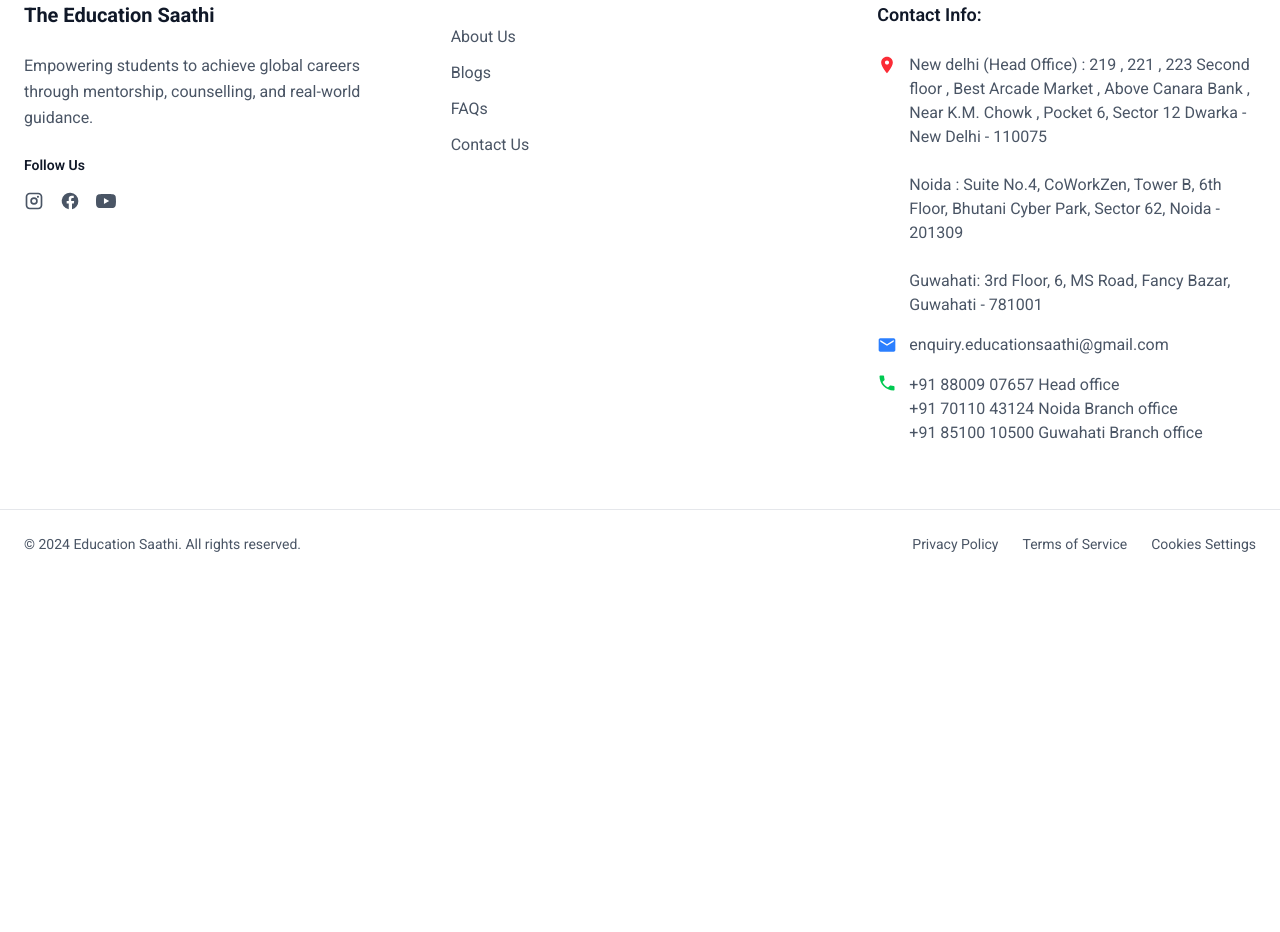
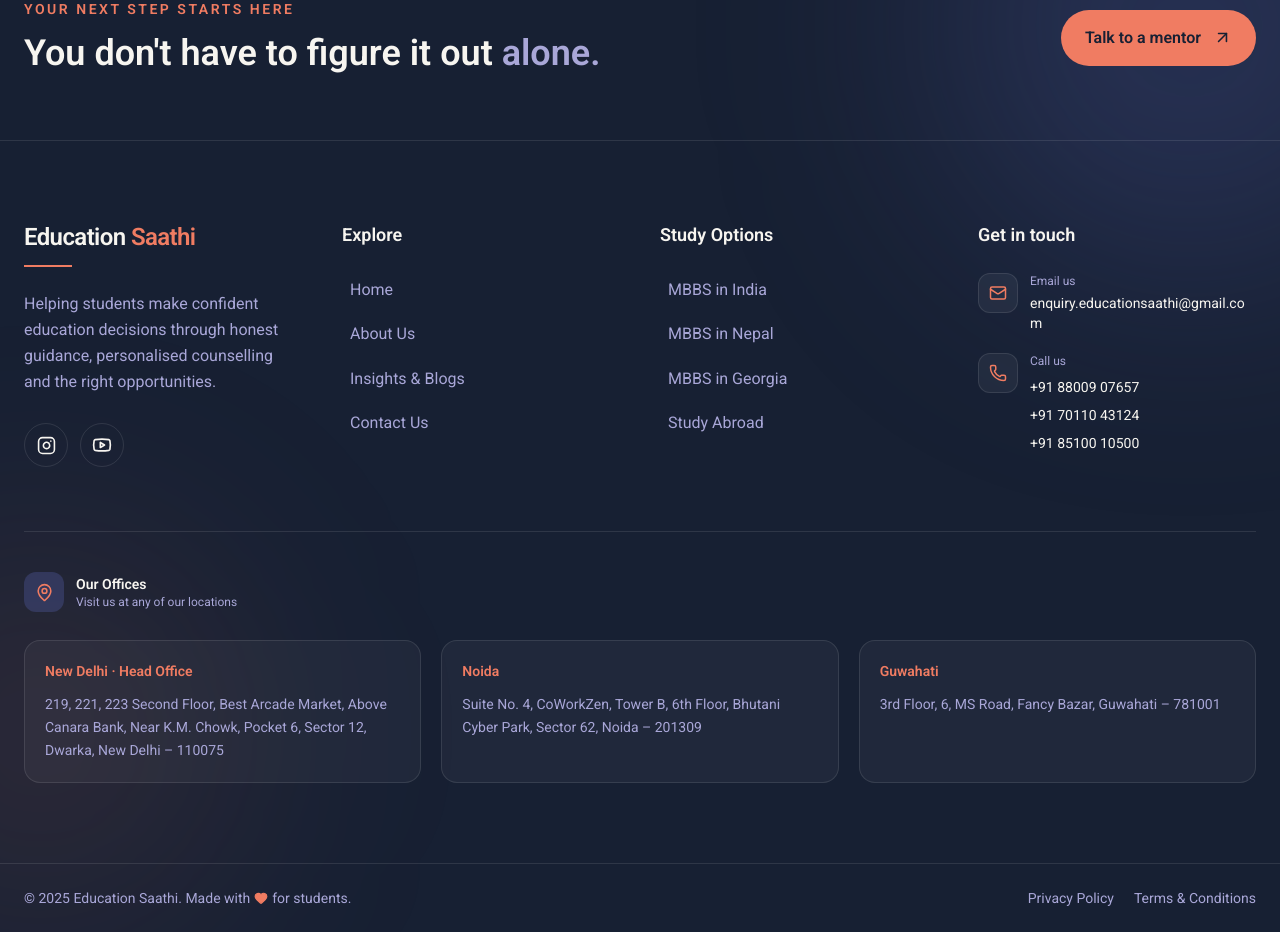
Before and after one commit to educationmentor/educationmentor, a React (Vite) app in the folder client/: page /blogs in a window 1280 px wide. Shown: the part 2320-3252 px from the top of the page. Before the commit the page ends 2898 px from the top, so only its background shows below. Built offline with nearby package versions, Linux system fonts and the light colour scheme.

Commit message:
change footer

```diff
--- a/client/src/components/Footer.jsx
+++ b/client/src/components/Footer.jsx
@@ -1,155 +1,425 @@
-import React from 'react'
+import React from "react";
+import {
+  Instagram,
+  Youtube,
+  Mail,
+  Phone,
+  MapPin,
+  ArrowUpRight,
+  Heart,
+} from "lucide-react";
 
 const Footer = () => {
+  const scrollToSection = (id) => {
+    const element = document.getElementById(id);
+
+    if (element) {
+      element.scrollIntoView({
+        behavior: "smooth",
+        block: "start",
+      });
+    }
+  };
+
   return (
-    <footer className="bg-white border-t-2 border-gray-200">
-      {/* Main Footer Content */}
-      <div className="max-w-7xl mx-auto px-6 py-16">
-        <div className="grid grid-cols-1 md:grid-cols-3 gap-12">
+    <footer className="relative overflow-hidden bg-[#172033] text-[#F7F5F0]">
 
-          {/* Left Section - Brand */}
-          <div className="space-y-6">
-            <h3 className="text-xl font-bold text-gray-900">
-              The Education Saathi
-            </h3>
-            <p className="text-gray-600 leading-relaxed">
-              Empowering students to achieve global careers through mentorship, counselling, and real-world guidance.
+      {/* Background decorations */}
+      <div className="absolute -top-40 -right-40 w-[500px] h-[500px] rounded-full bg-[#5964B5]/25 blur-[120px]" />
+
+      <div className="absolute bottom-0 -left-40 w-[400px] h-[400px] rounded-full bg-[#F07C62]/10 blur-[120px]" />
+
+      <div className="relative">
+
+        {/* TOP CTA */}
+        <div className="border-b border-white/10">
+          <div className="max-w-7xl mx-auto px-5 sm:px-6 py-12 sm:py-16">
+
+            <div className="flex flex-col lg:flex-row lg:items-center justify-between gap-8">
+
+              <div>
+                <p className="text-[#F07C62] text-sm font-semibold uppercase tracking-[0.18em] mb-3">
+                  Your next step starts here
                 </p>
 
-            {/* Social Media */}
-            <div>
-              <h4 className="text-sm font-semibold text-gray-900 mb-4">Follow Us</h4>
-              <div className="flex space-x-4">
-                {/* Instagram */}
-                <a href="https://www.instagram.com/education_saathi_?stkn=MThjYW5taWI2cDF5OQ==" className="text-gray-600 hover:text-pink-600 transition-colors">
-                    <svg className="w-5 h-5" fill="currentColor" viewBox="0 0 24 24">
-                    <path d="M7 2C4.243 2 2 4.243 2 7v10c0 2.757 2.243 5 5 5h10c2.757 0 5-2.243 5-5V7c0-2.757-2.243-5-5-5H7zm0 2h10c1.654 0 3 1.346 3 3v10c0 1.654-1.346 3-3 3H7c-1.654 0-3-1.346-3-3V7c0-1.654 1.346-3 3-3zm5 3.5A4.5 4.5 0 1 0 16.5 12 4.505 4.505 0 0 0 12 7.5zm0 2A2.5 2.5 0 1 1 9.5 12 2.503 2.503 0 0 1 12 9.5zm4.75-3.75a1.25 1.25 0 1 0 1.25 1.25 1.25 1.25 0 0 0-1.25-1.25z"/>
-                  </svg>
-                </a>
+                <h2 className="text-3xl sm:text-4xl font-semibold leading-tight">
+                  You don't have to figure it out
+                  <span className="text-[#A9A7D8]"> alone.</span>
+                </h2>
+              </div>
 
+              <button
+                onClick={() => scrollToSection("consultation")}
+                className="group inline-flex items-center justify-center gap-3 bg-[#F07C62] text-[#172033] px-6 py-4 rounded-full font-semibold transition-all duration-300 hover:scale-105 hover:shadow-xl"
+              >
+                Talk to a mentor
 
-                {/* Facebook */}
-                <a href="#" className="text-gray-600 hover:text-blue-600 transition-colors">
-                  <svg className="w-5 h-5" fill="currentColor" viewBox="0 0 24 24">
-                    <path d="M22 12a10 10 0 1 0-11.5 9.9v-7H8v-3h2.5V9.5a3.5 3.5 0 0 1 3.7-3.9c1.1 0 2.3.2 2.3.2v2.5H15c-1.2 0-1.6.8-1.6 1.6V12H17l-.5 3h-2.1v7A10 10 0 0 0 22 12z"/>
-                  </svg>
-                </a>
+                <ArrowUpRight
+                  size={19}
+                  className="transition-transform duration-300 group-hover:translate-x-1 group-hover:-translate-y-1"
+                />
+              </button>
 
-                <a href="https://youtube.com/@theeducationalmentortem?si=TeFAgAWP6S1hcs61" className="text-gray-600 hover:text-red-600 transition-colors">
-                  <svg className="w-5 h-5" fill="currentColor" viewBox="0 0 24 24">
-                    <path d="M23.498 6.186a3.016 3.016 0 0 0-2.122-2.136C19.505 3.545 12 3.545 12 3.545s-7.505 0-9.377.505A3.017 3.017 0 0 0 .502 6.186C0 8.07 0 12 0 12s0 3.93.502 5.814a3.016 3.016 0 0 0 2.122 2.136c1.871.505 9.376.505 9.376.505s7.505 0 9.377-.505a3.015 3.015 0 0 0 2.122-2.136C24 15.93 24 12 24 12s0-3.93-.502-5.814zM9.545 15.568V8.432L15.818 12l-6.273 3.568z"/>
-                  </svg>
-                </a>
             </div>
           </div>
         </div>
 
-          {/* Center Section - Navigation */}
-          <div className="space-y-6">
-            <h3 className="text-lg font-semibold text-gray-900">
-              {/* Column One */}
-            </h3>
-            <ul className="space-y-3">
-              <li>
-                <a href="/about" className="text-gray-600 hover:text-gray-900 transition-colors">
-                  About Us
-                </a>
-              </li>
-              <li>
-                <a href="/blogs" className="text-gray-600 hover:text-gray-900 transition-colors">
-                  Blogs
-                </a>
-              </li>
-              <li>
-                <a href="#" className="text-gray-600 hover:text-gray-900 transition-colors">
-                  FAQs
-                </a>
-              </li>
-              <li>
-                <a href="/contact-us" className="text-gray-600 hover:text-gray-900 transition-colors">
-                  Contact Us
-                </a>
-              </li>
-            </ul>
+
+        {/* MAIN FOOTER */}
+        <div className="max-w-7xl mx-auto px-5 sm:px-6 py-16 sm:py-20">
+
+          <div className="grid grid-cols-1 md:grid-cols-2 lg:grid-cols-4 gap-12 lg:gap-10">
+
+
+            {/* BRAND */}
+            <div className="lg:col-span-1">
+
+              {/* Logo / Brand */}
+              <div className="mb-6">
+
+                <h2 className="text-2xl font-semibold tracking-tight">
+                  Education
+                  <span className="text-[#F07C62]"> Saathi</span>
+                </h2>
+
+                <div className="w-12 h-[2px] bg-[#F07C62] mt-3" />
+
               </div>
 
-          {/* Right Section - Contact Info */}
-          <div className="space-y-6">
-            <h3 className="text-lg font-semibold text-gray-900">
-              Contact Info:
-            </h3>
-            <div className="space-y-4">
-              <div className="flex items-start space-x-3">
-                <div className="min-w-5 min-h-5 text-red-500 mt-0.5">
-                  <svg fill="currentColor" viewBox="0 0 24 24">
-                    <path d="M12 2C8.13 2 5 5.13 5 9c0 5.25 7 13 7 13s7-7.75 7-13c0-3.87-3.13-7-7-7zm0 9.5c-1.38 0-2.5-1.12-2.5-2.5s1.12-2.5 2.5-2.5 2.5 1.12 2.5 2.5-1.12 2.5-2.5 2.5z"/>
-                  </svg>
-                </div>
-                <div>
-                  <p className="text-gray-600">New delhi (Head Office) : 219 , 221 , 223 Second floor , Best Arcade Market , Above Canara Bank  , Near K.M. Chowk , Pocket 6, Sector 12 Dwarka - New Delhi - 110075</p><br></br>
-                  <p className="text-gray-600">Noida : Suite No.4, CoWorkZen, Tower B, 6th Floor, Bhutani Cyber Park, Sector 62, Noida - 201309</p><br></br>
-                  <p className="text-gray-600">Guwahati: 3rd Floor, 6, MS Road, Fancy Bazar, Guwahati - 781001</p>
+              <p className="text-[#A9A7D8] leading-relaxed text-sm sm:text-base max-w-sm">
+                Helping students make confident education decisions through
+                honest guidance, personalised counselling and the right
+                opportunities.
+              </p>
 
-                </div>
-              </div>
 
-              <div className="flex items-center space-x-3">
-                <div className="w-5 h-5 text-blue-500">
-                  <svg fill="currentColor" viewBox="0 0 24 24">
-                    <path d="M20 4H4c-1.1 0-1.99.9-1.99 2L2 18c0 1.1.9 2 2 2h16c1.1 0 2-.9 2-2V6c0-1.1-.9-2-2-2zm0 4l-8 5-8-5V6l8 5 8-5v2z"/>
-                  </svg>
-                </div>
-                <a href='mailto:enquiry.educationsaathi@gmail.com'>
-                <p className="text-gray-600">enquiry.educationsaathi@gmail.com</p>
+              {/* Socials */}
+              <div className="flex gap-3 mt-7">
 
+                <a
+                  href="https://www.instagram.com/education_saathi_?stkn=MThjYW5taWI2cDF5OQ=="
+                  target="_blank"
+                  rel="noopener noreferrer"
+                  aria-label="Instagram"
+                  className="w-11 h-11 rounded-full border border-white/10 flex items-center justify-center text-[#F7F5F0] transition-all duration-300 hover:bg-[#F07C62] hover:text-[#172033] hover:border-[#F07C62] hover:-translate-y-1"
+                >
+                  <Instagram size={19} />
                 </a>
-              </div>
 
-              <div className="flex items-center space-x-3">
-                <div className="w-5 h-5 text-green-500 mb-auto ">
-                  <svg fill="currentColor" viewBox="0 0 24 24">
-                    <path d="M6.62 10.79c1.44 2.83 3.76 5.14 6.59 6.59l2.2-2.2c.27-.27.67-.36 1.02-.24 1.12.37 2.33.57 3.57.57.55 0 1 .45 1 1V20c0 .55-.45 1-1 1-9.39 0-17-7.61-17-17 0-.55.45-1 1-1h3.5c.55 0 1 .45 1 1 0 1.25.2 2.45.57 3.57.11.35.03.74-.25 1.02l-2.2 2.2z"/>
-                  </svg>
-                </div>
-                <div>
-                <a href='tel:+918800907657'>
-                <p className="text-gray-600">+91 88009 07657 Head office </p></a>
-                <a href='tel:+917011043124'>
-                <p className="text-gray-600">+91 70110 43124 Noida Branch office </p></a>
-                <a href='tel:+918510010500'>
-                <p className="text-gray-600">+91 85100 10500 Guwahati Branch office </p></a>
+                <a
+                  href="https://youtube.com/@theeducationalmentortem?si=TeFAgAWP6S1hcs61"
+                  target="_blank"
+                  rel="noopener noreferrer"
+                  aria-label="YouTube"
+                  className="w-11 h-11 rounded-full border border-white/10 flex items-center justify-center text-[#F7F5F0] transition-all duration-300 hover:bg-[#F07C62] hover:text-[#172033] hover:border-[#F07C62] hover:-translate-y-1"
+                >
+                  <Youtube size={20} />
+                </a>
 
               </div>
 
             </div>
-            </div>
-          </div>
-        </div>
+
+
+            {/* EXPLORE */}
+            <div>
+
+              <h3 className="text-lg font-semibold mb-6">
+                Explore
+              </h3>
+
+              <ul className="space-y-4">
+
+                <li>
+                  <a
+                    href="/"
+                    className="group text-[#A9A7D8] hover:text-[#F07C62] transition-colors inline-flex items-center gap-2"
+                  >
+                    <span className="w-0 group-hover:w-3 h-[1px] bg-[#F07C62] transition-all duration-300" />
+                    Home
+                  </a>
+                </li>
+
+                <li>
+                  <a
+                    href="/about"
+                    className="group text-[#A9A7D8] hover:text-[#F07C62] transition-colors inline-flex items-center gap-2"
+                  >
+                    <span className="w-0 group-hover:w-3 h-[1px] bg-[#F07C62] transition-all duration-300" />
+                    About Us
+                  </a>
+                </li>
+
+                <li>
+                  <button
+                    onClick={() => scrollToSection("blogs")}
+                    className="group text-[#A9A7D8] hover:text-[#F07C62] transition-colors inline-flex items-center gap-2"
+                  >
+                    <span className="w-0 group-hover:w-3 h-[1px] bg-[#F07C62] transition-all duration-300" />
+                    Insights & Blogs
+                  </button>
+                </li>
+
+                <li>
+                  <a
+                    href="/contact-us"
+                    className="group text-[#A9A7D8] hover:text-[#F07C62] transition-colors inline-flex items-center gap-2"
+                  >
+                    <span className="w-0 group-hover:w-3 h-[1px] bg-[#F07C62] transition-all duration-300" />
+                    Contact Us
+                  </a>
+                </li>
+
+              </ul>
+
             </div>
 
-      {/* Bottom Bar */}
-      <div className="border-t border-gray-200 py-6">
-        <div className="max-w-7xl mx-auto px-6">
-          <div className="flex flex-col md:flex-row justify-between items-center space-y-4 md:space-y-0">
-            <p className="text-sm text-gray-600">
-              © 2024 Education Saathi. All rights reserved.
+
+            {/* STUDY OPTIONS */}
+            <div>
+
+              <h3 className="text-lg font-semibold mb-6">
+                Study Options
+              </h3>
+
+              <ul className="space-y-4">
+
+                <li>
+                  <a
+                    href="/mbbs-in-india"
+                    className="group text-[#A9A7D8] hover:text-[#F07C62] transition-colors inline-flex items-center gap-2"
+                  >
+                    <span className="w-0 group-hover:w-3 h-[1px] bg-[#F07C62] transition-all duration-300" />
+                    MBBS in India
+                  </a>
+                </li>
+
+                <li>
+                  <a
+                    href="/mbbs-in-nepal"
+                    className="group text-[#A9A7D8] hover:text-[#F07C62] transition-colors inline-flex items-center gap-2"
+                  >
+                    <span className="w-0 group-hover:w-3 h-[1px] bg-[#F07C62] transition-all duration-300" />
+                    MBBS in Nepal
+                  </a>
+                </li>
+
+                <li>
+                  <a
+                    href="/mbbs-in-georgia"
+                    className="group text-[#A9A7D8] hover:text-[#F07C62] transition-colors inline-flex items-center gap-2"
+                  >
+                    <span className="w-0 group-hover:w-3 h-[1px] bg-[#F07C62] transition-all duration-300" />
+                    MBBS in Georgia
+                  </a>
+                </li>
+
+                <li>
+                  <button
+                    onClick={() => scrollToSection("destinations")}
+                    className="group text-[#A9A7D8] hover:text-[#F07C62] transition-colors inline-flex items-center gap-2"
+                  >
+                    <span className="w-0 group-hover:w-3 h-[1px] bg-[#F07C62] transition-all duration-300" />
+                    Study Abroad
+                  </button>
+                </li>
+
+              </ul>
+
+            </div>
+
+
+            {/* CONTACT */}
+            <div>
+
+              <h3 className="text-lg font-semibold mb-6">
+                Get in touch
+              </h3>
+
+
+              {/* Email */}
+              <a
+                href="mailto:enquiry.educationsaathi@gmail.com"
+                className="flex items-start gap-3 mb-5 group"
+              >
+                <div className="w-10 h-10 shrink-0 rounded-xl bg-white/5 border border-white/10 flex items-center justify-center text-[#F07C62] group-hover:bg-[#F07C62] group-hover:text-[#172033] transition-all">
+                  <Mail size={18} />
+                </div>
+
+                <div>
+                  <p className="text-xs text-[#A9A7D8] mb-1">
+                    Email us
                   </p>
-            <div className="flex space-x-6 text-sm">
-              <a href="#" className="text-gray-600 hover:text-gray-900 transition-colors">
+
+                  <p className="text-sm text-[#F7F5F0] break-all">
+                    enquiry.educationsaathi@gmail.com
+                  </p>
+                </div>
+              </a>
+
+
+              {/* Phone */}
+              <div className="flex items-start gap-3">
+
+                <div className="w-10 h-10 shrink-0 rounded-xl bg-white/5 border border-white/10 flex items-center justify-center text-[#F07C62]">
+                  <Phone size={18} />
+                </div>
+
+                <div>
+
+                  <p className="text-xs text-[#A9A7D8] mb-2">
+                    Call us
+                  </p>
+
+                  <div className="space-y-2">
+
+                    <a
+                      href="tel:+918800907657"
+                      className="block text-sm text-[#F7F5F0] hover:text-[#F07C62] transition-colors"
+                    >
+                      +91 88009 07657
+                    </a>
+
+                    <a
+                      href="tel:+917011043124"
+                      className="block text-sm text-[#F7F5F0] hover:text-[#F07C62] transition-colors"
+                    >
+                      +91 70110 43124
+                    </a>
+
+                    <a
+                      href="tel:+918510010500"
+                      className="block text-sm text-[#F7F5F0] hover:text-[#F07C62] transition-colors"
+                    >
+                      +91 85100 10500
+                    </a>
+
+                  </div>
+
+                </div>
+
+              </div>
+
+            </div>
+
+          </div>
+
+
+          {/* OFFICES */}
+          <div className="mt-16 pt-10 border-t border-white/10">
+
+            <div className="flex items-center gap-3 mb-7">
+
+              <div className="w-10 h-10 rounded-xl bg-[#5964B5]/30 flex items-center justify-center text-[#F07C62]">
+                <MapPin size={19} />
+              </div>
+
+              <div>
+                <p className="text-sm font-semibold">
+                  Our Offices
+                </p>
+
+                <p className="text-xs text-[#A9A7D8]">
+                  Visit us at any of our locations
+                </p>
+              </div>
+
+            </div>
+
+
+            <div className="grid md:grid-cols-3 gap-5">
+
+              {/* Delhi */}
+              <div className="bg-white/[0.04] border border-white/10 rounded-2xl p-5 transition-all duration-300 hover:bg-white/[0.07] hover:-translate-y-1">
+
+                <p className="text-[#F07C62] font-semibold text-sm mb-3">
+                  New Delhi · Head Office
+                </p>
+
+                <p className="text-sm leading-relaxed text-[#A9A7D8]">
+                  219, 221, 223 Second Floor, Best Arcade Market,
+                  Above Canara Bank, Near K.M. Chowk, Pocket 6,
+                  Sector 12, Dwarka, New Delhi – 110075
+                </p>
+
+              </div>
+
+
+              {/* Noida */}
+              <div className="bg-white/[0.04] border border-white/10 rounded-2xl p-5 transition-all duration-300 hover:bg-white/[0.07] hover:-translate-y-1">
+
+                <p className="text-[#F07C62] font-semibold text-sm mb-3">
+                  Noida
+                </p>
+
+                <p className="text-sm leading-relaxed text-[#A9A7D8]">
+                  Suite No. 4, CoWorkZen, Tower B, 6th Floor,
+                  Bhutani Cyber Park, Sector 62,
+                  Noida – 201309
+                </p>
+
+              </div>
+
+
+              {/* Guwahati */}
+              <div className="bg-white/[0.04] border border-white/10 rounded-2xl p-5 transition-all duration-300 hover:bg-white/[0.07] hover:-translate-y-1">
+
+                <p className="text-[#F07C62] font-semibold text-sm mb-3">
+                  Guwahati
+                </p>
+
+                <p className="text-sm leading-relaxed text-[#A9A7D8]">
+                  3rd Floor, 6, MS Road,
+                  Fancy Bazar,
+                  Guwahati – 781001
+                </p>
+
+              </div>
+
+            </div>
+
+          </div>
+
+        </div>
+
+
+        {/* BOTTOM */}
+        <div className="border-t border-white/10">
+
+          <div className="max-w-7xl mx-auto px-5 sm:px-6 py-6">
+
+            <div className="flex flex-col md:flex-row items-center justify-between gap-4">
+
+              <p className="text-sm text-[#A9A7D8] flex items-center gap-1">
+                © {new Date().getFullYear()} Education Saathi.
+                Made with
+                <Heart size={14} className="text-[#F07C62] fill-[#F07C62]" />
+                for students.
+              </p>
+
+
+              <div className="flex flex-wrap justify-center gap-5 text-sm">
+
+                <button className="text-[#A9A7D8] hover:text-[#F07C62] transition-colors">
                   Privacy Policy
-              </a>
-              <a href="#" className="text-gray-600 hover:text-gray-900 transition-colors">
-                Terms of Service
-              </a>
-              <a href="#" className="text-gray-600 hover:text-gray-900 transition-colors">
-                Cookies Settings
-              </a>
+                </button>
+
+                <button className="text-[#A9A7D8] hover:text-[#F07C62] transition-colors">
+                  Terms & Conditions
+                </button>
+
               </div>
+
             </div>
+
           </div>
+
         </div>
+
+      </div>
+
     </footer>
-  )
-}
+  );
+};
 
-export default Footer
+export default Footer;
```
Lines whose indentation alone changed are shown as unchanged.
